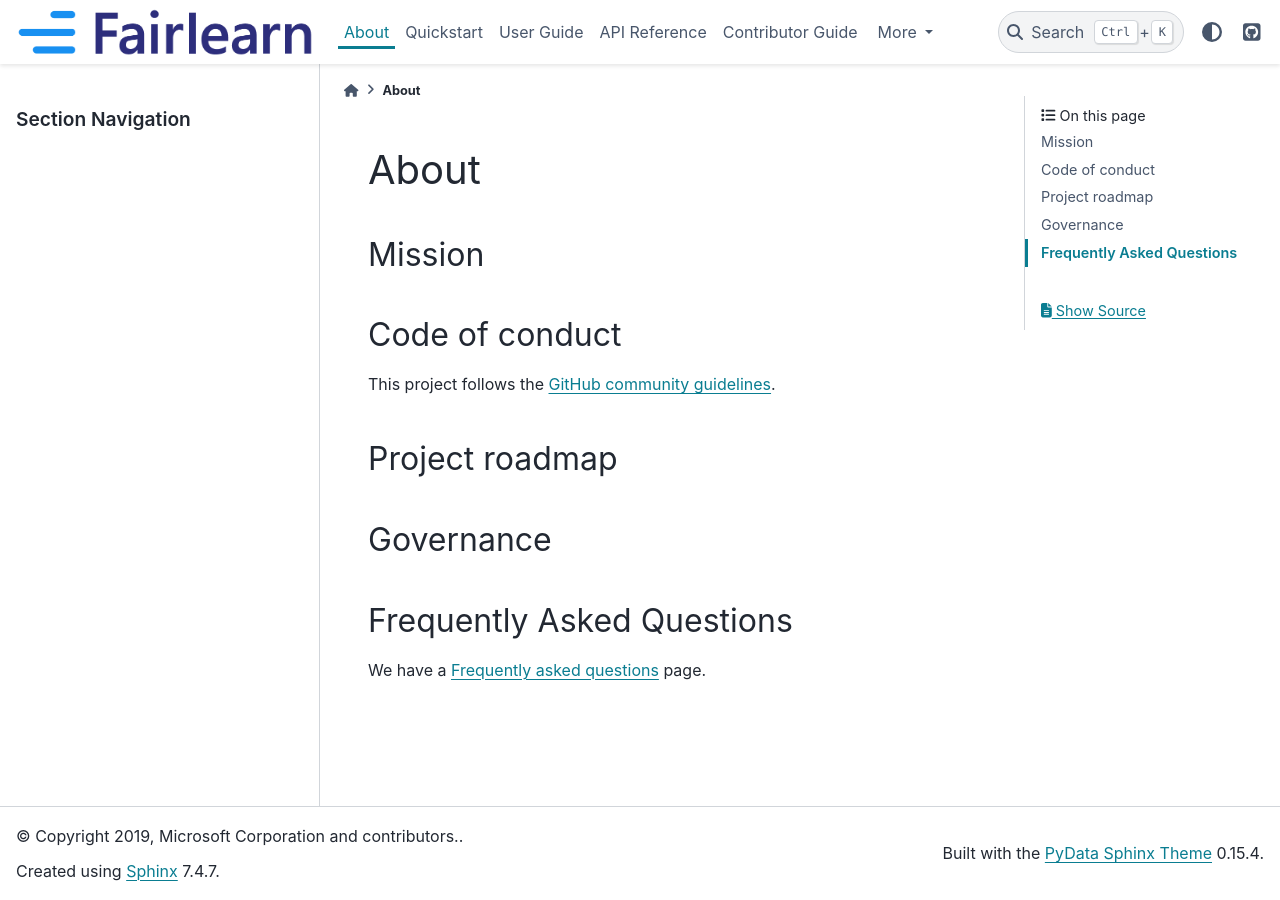
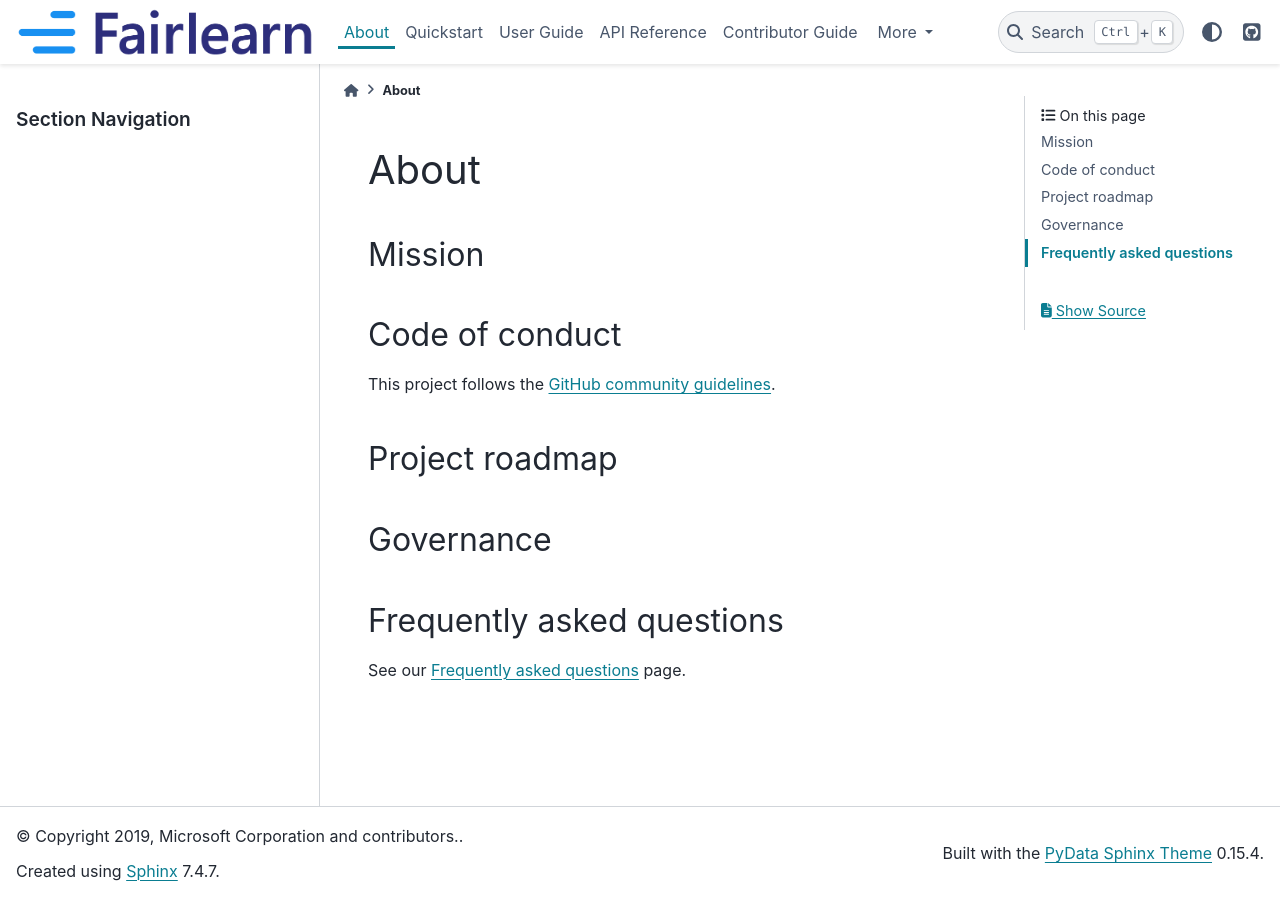
Before and after one commit to fairlearn/fairlearn, a Sphinx documentation site: the page built from docs/about/index.rst, in a window 1280 px wide. Built offline with Sphinx 7.4.7 and the PyData theme 0.15.4, drawn with Linux system fonts in a browser that asks for light colours; pages that are not in the unit, such as notebooks, are missing from menus.

Commit message:
update FAQ link in "about"
Signed-off-by: MiroDudik <mdudik@gmail.com>

```diff
--- a/docs/about/index.rst
+++ b/docs/about/index.rst
@@ -28,7 +28,7 @@ Governance
 ----------
 
 
-Frequently Asked Questions
+Frequently asked questions
 --------------------------
 
-We have a :ref:`faq` page.
+See our :ref:`faq` page.
```
